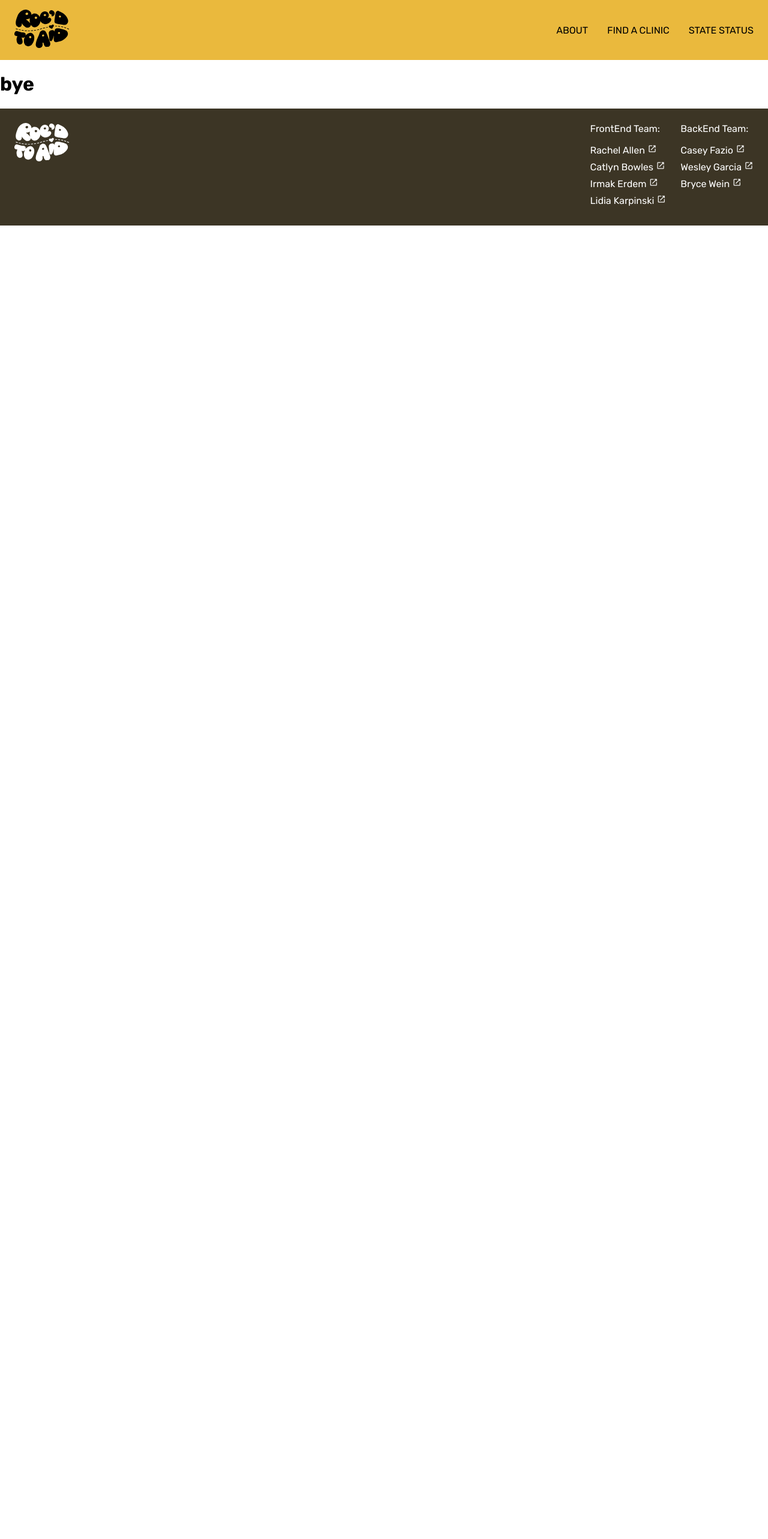
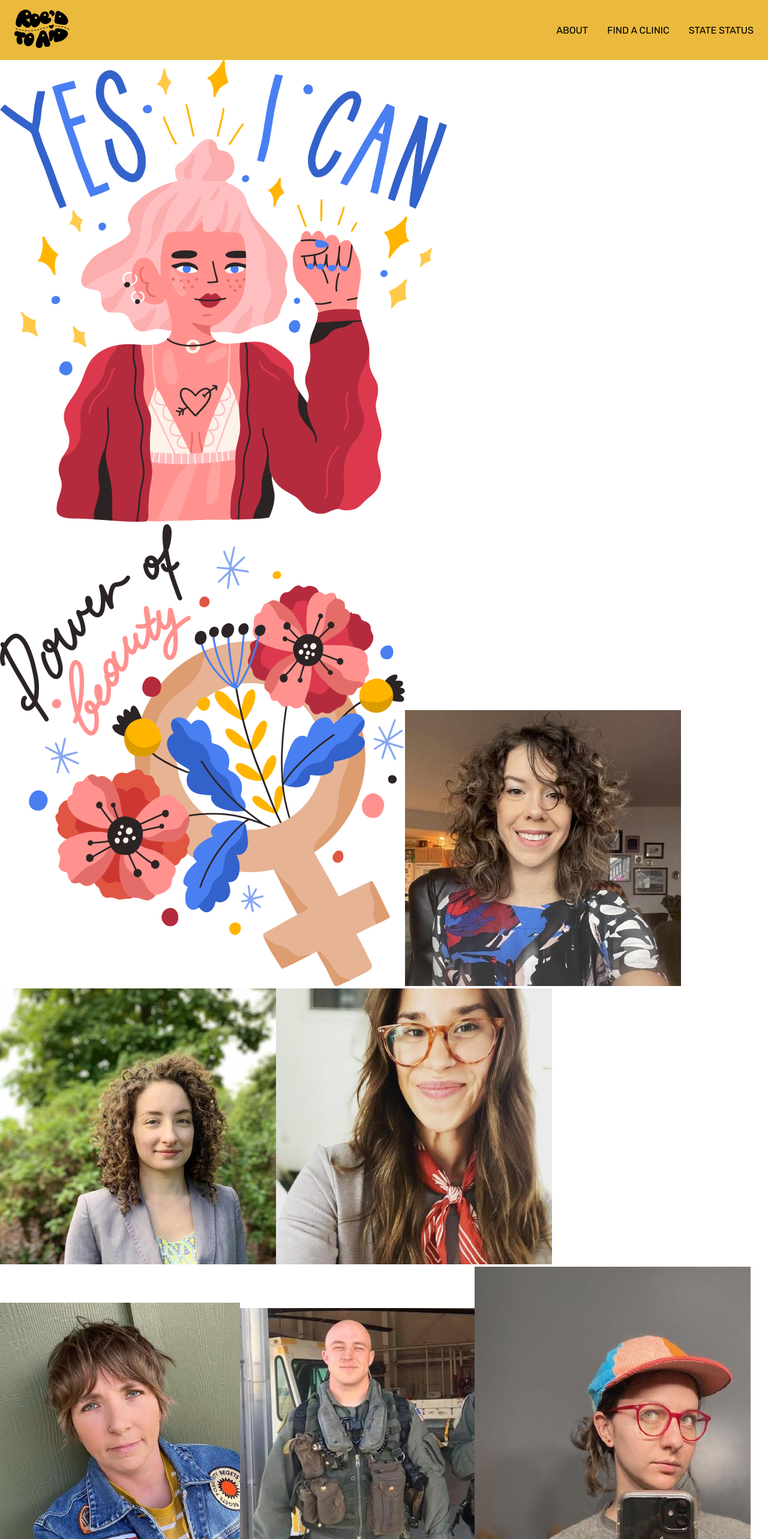
Before and after one commit to Roe-dToAid/roed_to_aid_fe, a React (Create React App) app: page /about in a window 1280 px wide. Shown: the top 2566 px of the page at 60% size. Before the commit the page ends 800 px from the top, so only its background shows below. Built offline with nearby package versions, Linux system fonts and the light colour scheme.

Commit message:
Import all images for about page
Co-authored-by: Lidia Karpinski <99596577+lkarpins@users.noreply.github.com>
Co-authored-by: Catlyn Bowles <98493391+catlynbowles@users.noreply.github.com>
Co-authored-by: Rachel Allen <98505112+rallen13@users.noreply.github.com>

```diff
--- a/src/Views/AboutView/AboutView.js
+++ b/src/Views/AboutView/AboutView.js
@@ -1,6 +1,29 @@
 import React from "react";
+import yesImage from "./../../assets/feminist-lettering-compositions-and-stickers-2-png-01.png";
+import flowerSymbolImage from "./../../assets/feminist-lettering-compositions-and-stickers-2-png-07.png";
+import caseyPhoto from "./../../assets/CaseyF.jpeg";
+import catlynPhoto from "./../../assets/CatlynB.jpeg";
+import wesPhoto from "./../../assets/WesleyG.jpeg";
+import irmakPhoto from "./../../assets/IrmakE.jpeg";
+import lidiaPhoto from "./../../assets/LidiaK.jpeg";
+import brycePhoto from "./../../assets/BryceW.jpeg";
+import rachelPhoto from "./../../assets/RachelA.jpeg";
+import "./AboutView.scss";
+
 const AboutView = () => {
-  return <h1>bye</h1>;
+  return (
+    <>
+      <img src={yesImage} alt="person holding up fist"></img>
+      <img src={flowerSymbolImage} alt="female symbol with flowers"></img>
+      <img src={catlynPhoto} alt="headshot of Catlyn"></img>
+      <img src={irmakPhoto} alt="headshot of Irmak"></img>
+      <img src={lidiaPhoto} alt="headshot of Lidia"></img>
+      <img src={rachelPhoto} alt="headshot of Rachel"></img>
+      <img src={brycePhoto} alt="headshot of Bryce"></img>
+      <img src={caseyPhoto} alt="headshot of Casey"></img>
+      <img src={wesPhoto} alt="headshot of Wes"></img>
+    </>
+  )
 };
 
 export default AboutView;
```
Also changed, not shown: src/assets/feminist-lettering-compositions-and-stickers-2-png-01.png (renamed from src/assets/feminist lettering compositions and stickers 2 png-01.png), src/assets/feminist-lettering-compositions-and-stickers-2-png-07.png (renamed from src/assets/feminist lettering compositions and stickers 2 png-07.png).
